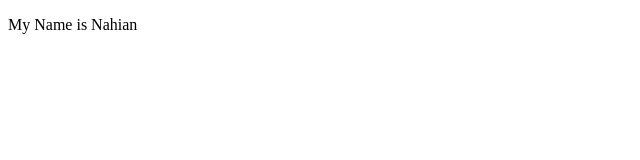
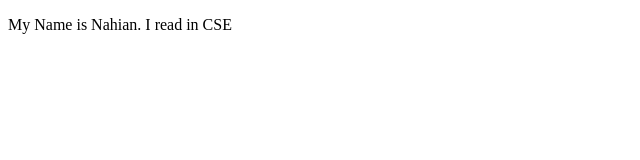
Before and after one commit to Nahian07/new-git, a plain HTML site: page index.html in a window 1280 px wide. Shown: the whole page, without its empty margins (0-640 px from the left). Drawn offline with Linux system fonts and the light colour scheme.

Commit message:
mod on mini

```diff
--- a/index.html
+++ b/index.html
@@ -6,6 +6,6 @@
     <title>My Simple web</title>
 </head>
 <body>
-    <p>My Name is Nahian</p>
+    <p>My Name is Nahian. I read in CSE</p>
 </body>
 </html>
```
